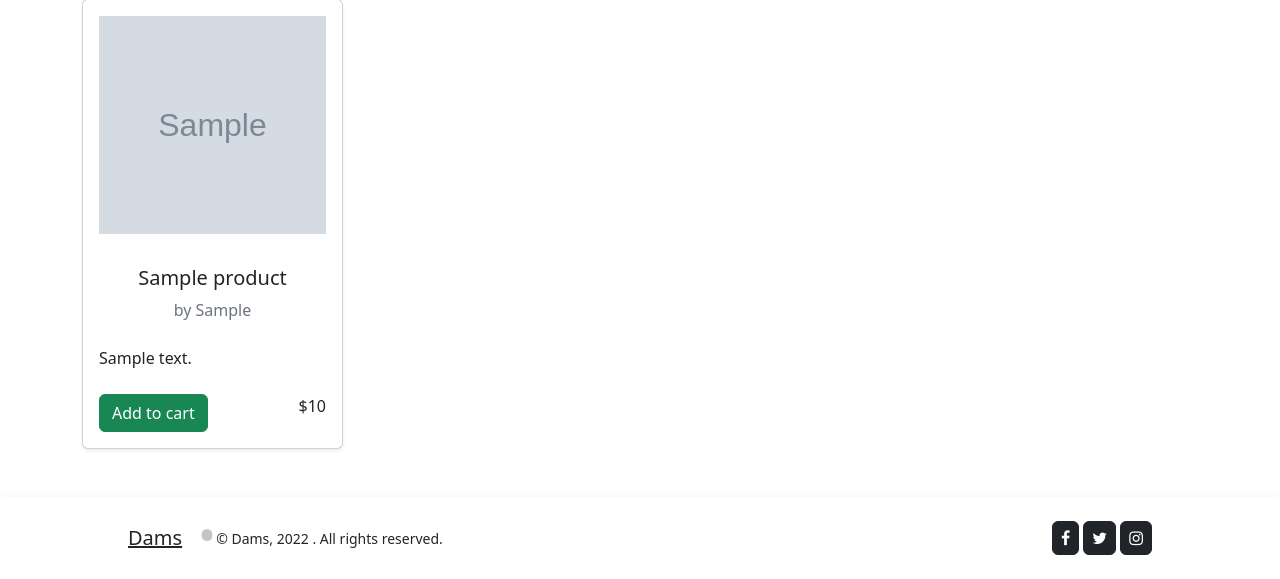
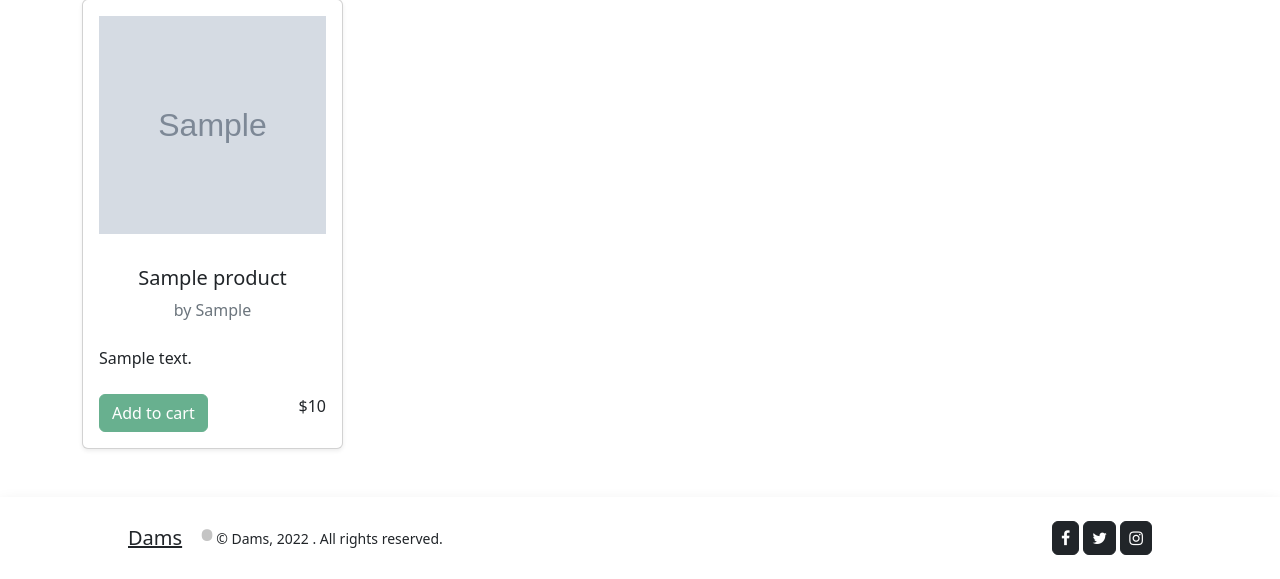
Before and after one commit to damianovisa/MarketPlace, a PHP site: page / in a window 1280 px wide. Shown: the part 623-1202 px from the top of the page. Run offline with PHP 8.4, Linux system fonts and the light colour scheme; tables that the repository leaves empty or names only in its code hold one stand-in row (values such as "Sample post"); grey boxes marked "Sample" are stand-in pictures.

Commit message:
only user can add to cart, if not then button is disabled

```diff
--- a/app/views/Main/index.php
+++ b/app/views/Main/index.php
@@ -38,7 +38,12 @@
 
                         </div>
                         <div class="d-flex justify-content-between total font-weight-bold mt-4">
-                        <span><a href="#" class="btn btn-success"><?=_('Add to cart')?></a></span><span>$<?php echo $item->price ?></span>
+                            <?php if(isset($_SESSION['user_id'])) {?>
+                                <span><a href="#" class="btn btn-success"><?=_('Add to cart')?></a></span><span>$<?php echo $item->price ?></span>
+                            <?php }else{?>
+                                <span><a href="#" class="btn btn-success disabled"><?=_('Add to cart')?></a></span><span>$<?php echo $item->price ?></span>
+                            <?php }?>
+
                         </div>
                     </div>
                     </div>
```
